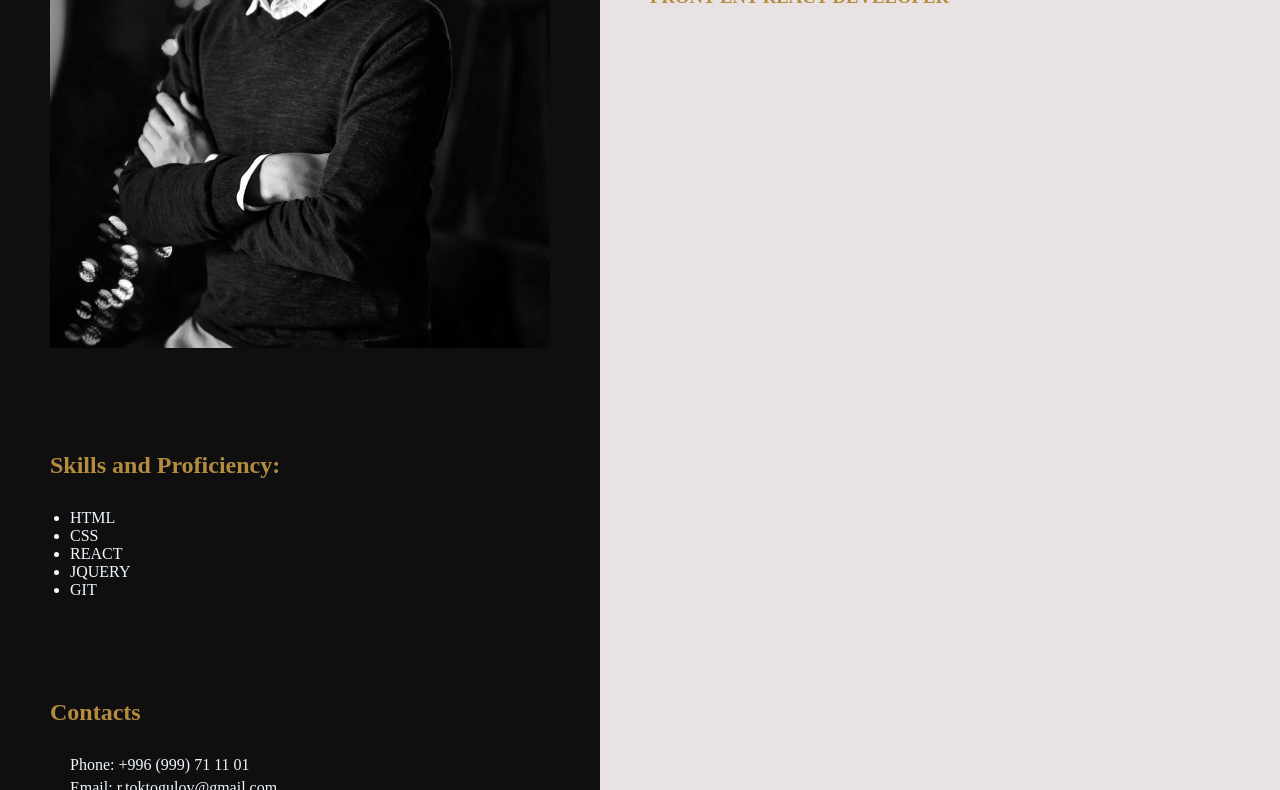
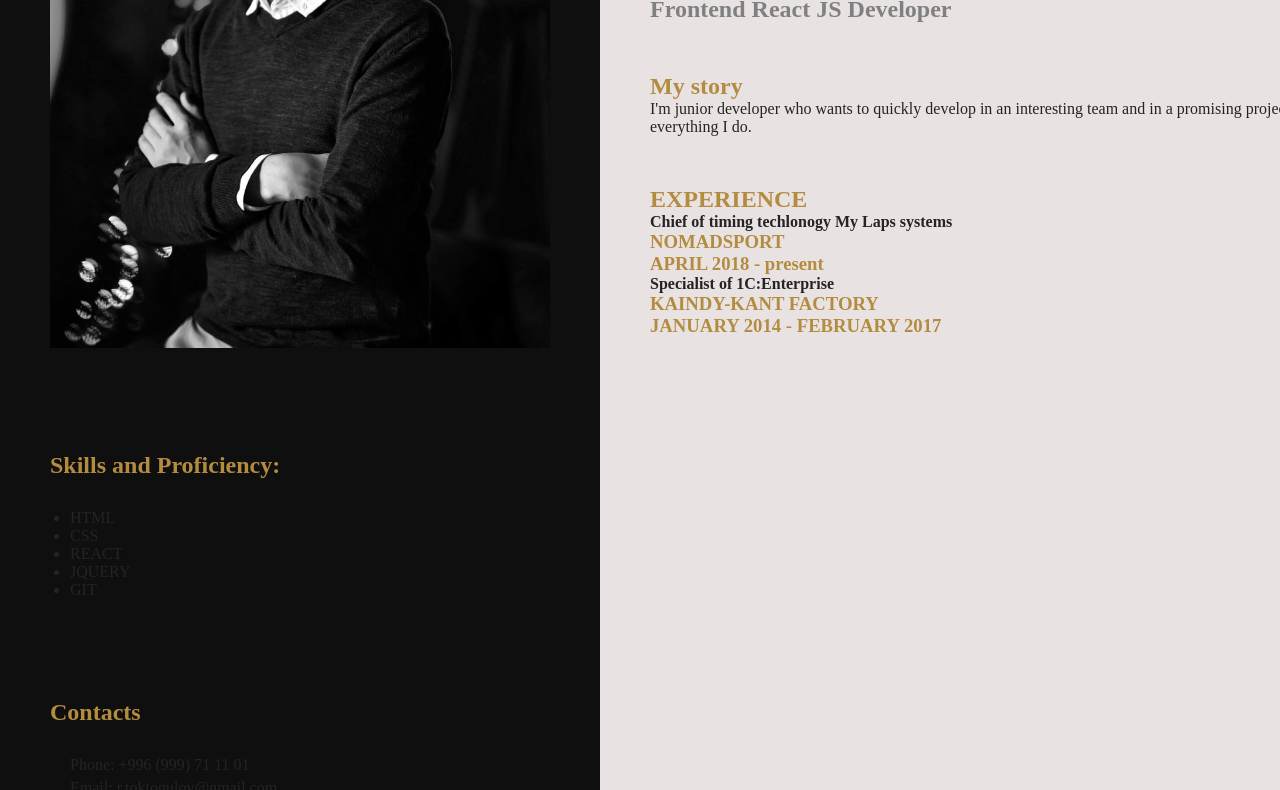
Before and after one commit to r-toktogulov/rsschool-cv, a plain HTML site: page index.html in a window 1280 px wide. Shown: the part 302-1092 px from the top of the page. Drawn offline with Linux system fonts and the light colour scheme.

Commit message:
feat: add right block(about myself, experience)

```diff
--- a/index.html
+++ b/index.html
@@ -36,7 +36,23 @@
         <div class="right_side">
             <div class="name">
                 <h1>RUSLAN <br> TOKTOGULOV</h1>
-                <h3>FRONT-ENT REACT DEVELOPER</h3>
+                <h2>Frontend React JS Developer</h2>
+            </div>
+
+            <div class="my_story">
+                <h2> My story</h2>
+                <p>I'm junior developer who wants to quickly develop in an interesting team and in a promising project. Diligent and selfless. I show these qualities in everything I do.</p>
+            </div>
+
+            <div class="experience">
+                <h2>EXPERIENCE</h2>
+                <h4>Chief of timing techlonogy My Laps systems</h4>
+                <h3>NOMADSPORT</h3>
+                <h3>APRIL 2018 - present</h3>
+                <h4>Specialist of
+                    1C:Enterprise</h4>
+                <h3>KAINDY-KANT FACTORY</h3>
+                <h3>JANUARY 2014 - FEBRUARY 2017</h3>
             </div>
         </div>
     </div>
--- a/style.css
+++ b/style.css
@@ -2,6 +2,7 @@
     margin: 0;
     padding: 0;
     box-sizing: border-box;
+    color: rgb(36, 36, 36);
 }
 
 .container {
@@ -17,7 +18,7 @@
     align-items: center;
     color: aliceblue;
 }
-h1, h2, h3 {
+h1, h2,h3 {
     color: rgb(180, 140, 64);
 }
 
@@ -73,3 +74,17 @@ li {
 .name h1 {
     font-size: 60px;
 }
+
+.name h2 {
+    color: gray;
+    margin-top: 10px;
+}
+
+.my_story {
+    margin-top: 50px;
+}
+
+.experience {
+    margin-top: 50px;
+    margin-bottom: 50px;
+}
```
